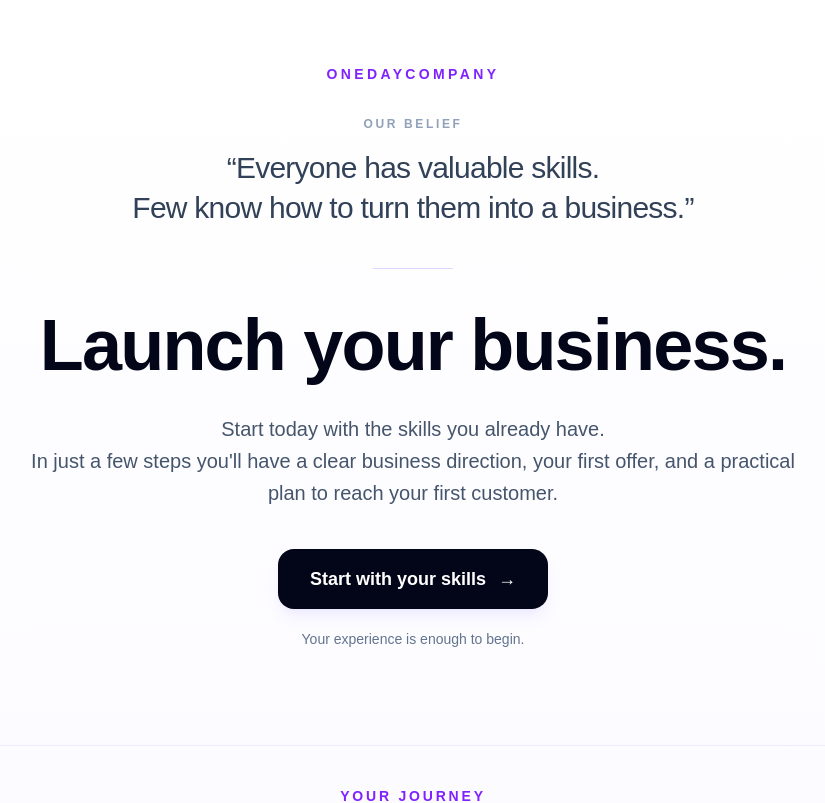
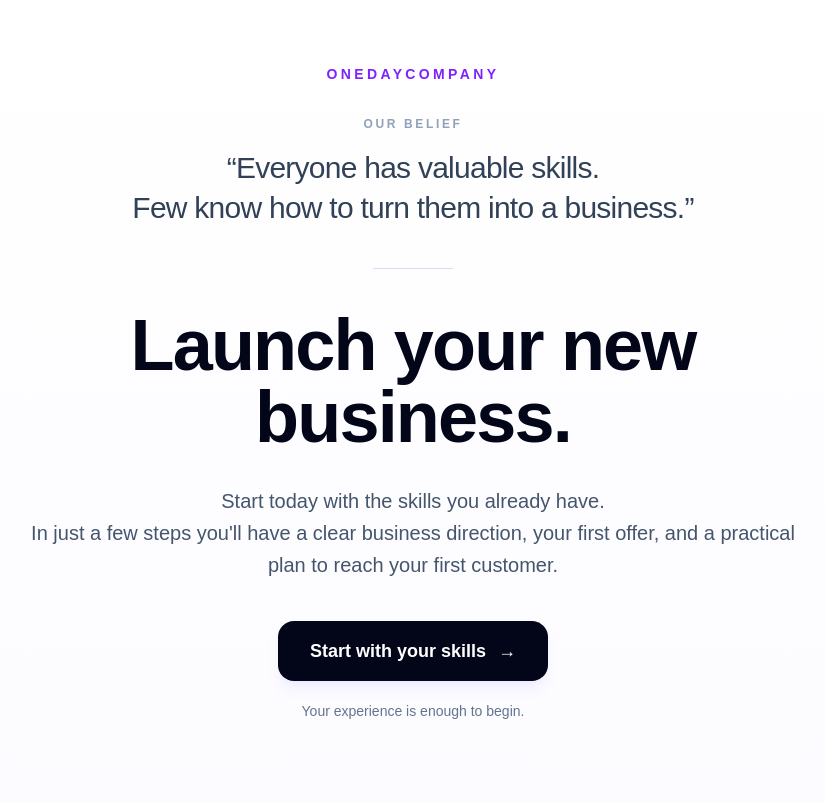
Before and after one commit to marcoramini/onedaycompany, a Next.js app: page / in a window 1280 px wide. Shown: the top 803 px of the page, without its empty margins (227-1052 px from the left). Built offline with nearby package versions, Linux system fonts and the light colour scheme.

Commit message:
Change Landing title

```diff
--- a/app/components/Landing.tsx
+++ b/app/components/Landing.tsx
@@ -37,7 +37,7 @@ export default function Landing({ onStart }: LandingProps) {
           <div className="mx-auto mt-10 h-px w-20 bg-violet-200" />
 
           <h1 className="mx-auto mt-10 max-w-4xl text-5xl font-bold tracking-tight text-slate-950 sm:text-6xl lg:text-7xl">
-            Launch your business.
+            Launch your new business.
           </h1>
 
           <p className="mx-auto mt-8 max-w-3xl text-lg leading-8 text-slate-600 sm:text-xl">
```
